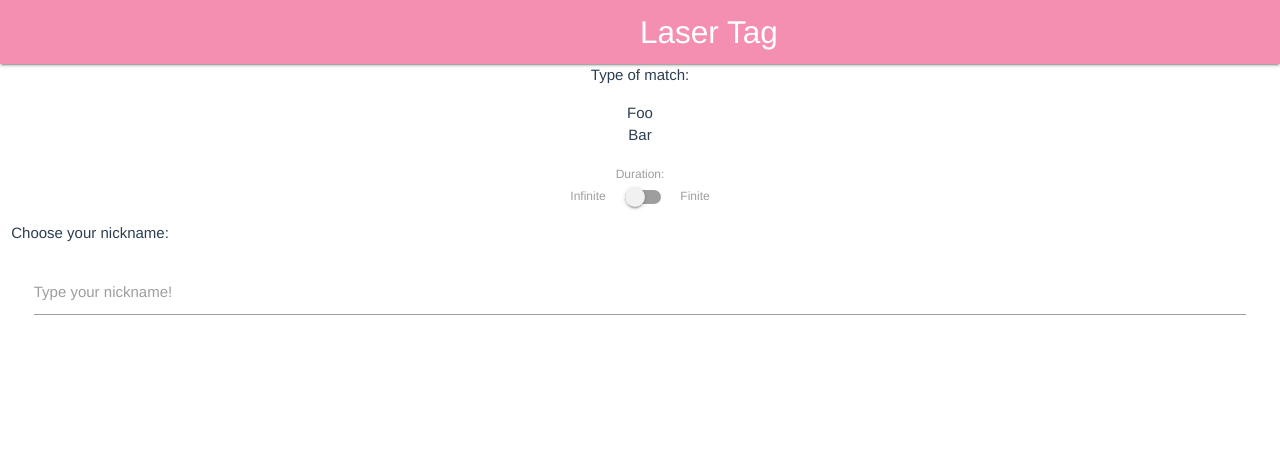
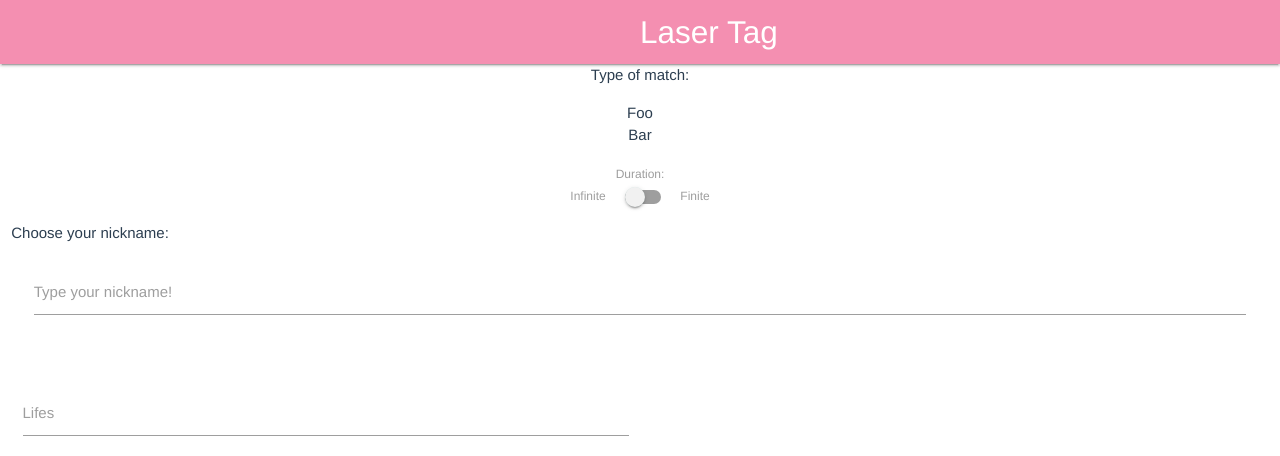
Before and after one commit to CoreDumped-ETSISI/FrontCoreTag, a Vue app: page / in a window 1280 px wide. Both pictures are taken after a click on the link "MATCH!". Shown: the top 456 px of the page. Built offline with nearby package versions, Linux system fonts and the light colour scheme.

Commit message:
Lifes component added

```diff
--- a/src/components/Match.vue
+++ b/src/components/Match.vue
@@ -2,9 +2,10 @@
     <div class="row">
         <form class="col s12">
             <div class="row">
-	    	<Type/>
+                <Type/>
                 <Duration/>
                 <Players/>
+                <Lifes/>
             </div>
         </form>
     </div>
@@ -14,13 +15,15 @@
 import Type from './MatchType'
 import Duration from './MatchDuration'
 import Players from './MatchPlayers'
+import Lifes from './MatchLifes'
 
 export default {
     name: 'Match',
     components: {
-	Type,
+        Type,
         Duration,
-        Players
+        Players,
+        Lifes
     }
 }
 </script>
--- /dev/null
+++ b/src/components/MatchLifes.vue
@@ -0,0 +1,19 @@
+<template>
+    <div class="input-field col s6">
+        <input id="lifes" type="text" v-on:keyup="setLifes">
+        <label for="lifes">Lifes</label>
+    </div>
+</template>
+
+<script>
+export default {
+    name: 'Lifes',
+    methods: {
+        setLifes(event){
+            this.$parent.$emit('durationTime', event.target.value);
+        }
+    }
+
+}
+
+</script>
```
